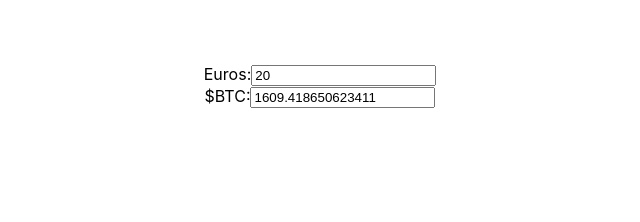
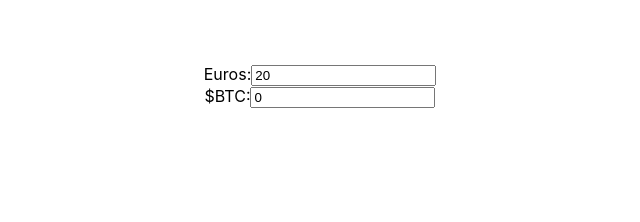
Before and after one commit to boton/converter, a React (Create React App) app: page / in a window 1280 px wide. Shown: the top 222 px of the page, without its empty margins (320-960 px from the left). Built offline with nearby package versions, Linux system fonts and the light colour scheme.

Commit message:
:sparkles: step 7

```diff
--- a/src/Amount.js
+++ b/src/Amount.js
@@ -1,28 +1,22 @@
 import React from "react";
 
 export class Amount extends React.Component {
-  constructor(props) {
-    super(props);
-    this.state = { amount: props.amount };
-  }
-
-  handleChange = event => {
-    this.setState({ amount: event.target.value });
+  static defaultProps = {
+    onChange: () => {}
   };
 
   render() {
-    const { readOnly, label } = this.props;
-    const { amount } = this.state;
+    const { readOnly, label, value, onChange } = this.props;
 
     return (
       <label>
         {label}:
         <input
-          className={amount < 0 ? "error" : ""}
+          className={value < 0 ? "error" : ""}
+          onChange={onChange}
+          readOnly={readOnly}
           type="number"
-          onChange={this.handleChange}
-          value={amount}
-          readOnly={readOnly}
+          value={value}
         />
       </label>
     );
--- a/src/App.js
+++ b/src/App.js
@@ -1,19 +1,55 @@
 import React from "react";
 import "./App.css";
 import { Amount } from "./Amount";
+
+const INACTIVITY_MS = 5000;
 
 function exchangeRate() {
   return Math.random() * 10000;
 }
 
-function App() {
-  return (
-    <div className="App">
-      <Amount amount={20} label="Euros"/>
-      <br/>
-      <Amount amount={exchangeRate()} label="$BTC" readOnly/>
-    </div>
-  );
+class App extends React.Component {
+  constructor(props) {
+    super(props);
+
+    this.state = {
+      euros: 20,
+      exchangeRate: exchangeRate()
+    };
+
+    this.resetTimeout();
+  }
+
+  handleChange = event => {
+    this.setState({
+      euros: event.target.value,
+      exchangeRate: exchangeRate()
+    });
+
+    this.resetTimeout();
+  };
+
+  resetTimeout = () => {
+    clearTimeout(this._inactivityTimer);
+
+    this._inactivityTimer = setTimeout(() => {
+      this.setState({
+        exchangeRate: 0
+      });
+    }, INACTIVITY_MS);
+  };
+
+  render() {
+    const { euros, exchangeRate } = this.state;
+
+    return (
+      <div className="App">
+        <Amount value={euros} label="Euros" onChange={this.handleChange} />
+        <br />
+        <Amount value={euros * exchangeRate} label="$BTC" readOnly />
+      </div>
+    );
+  }
 }
 
 export default App;
```
